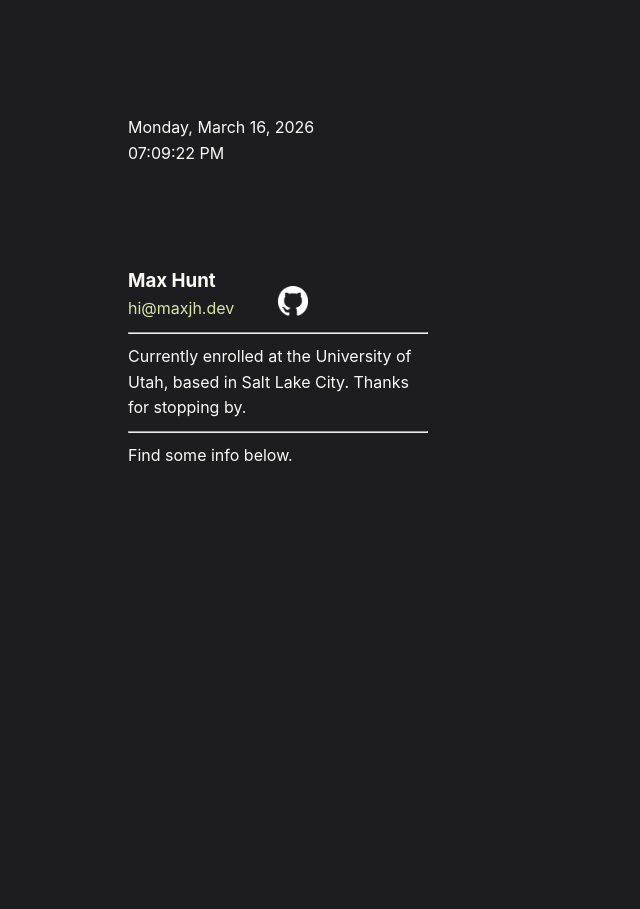
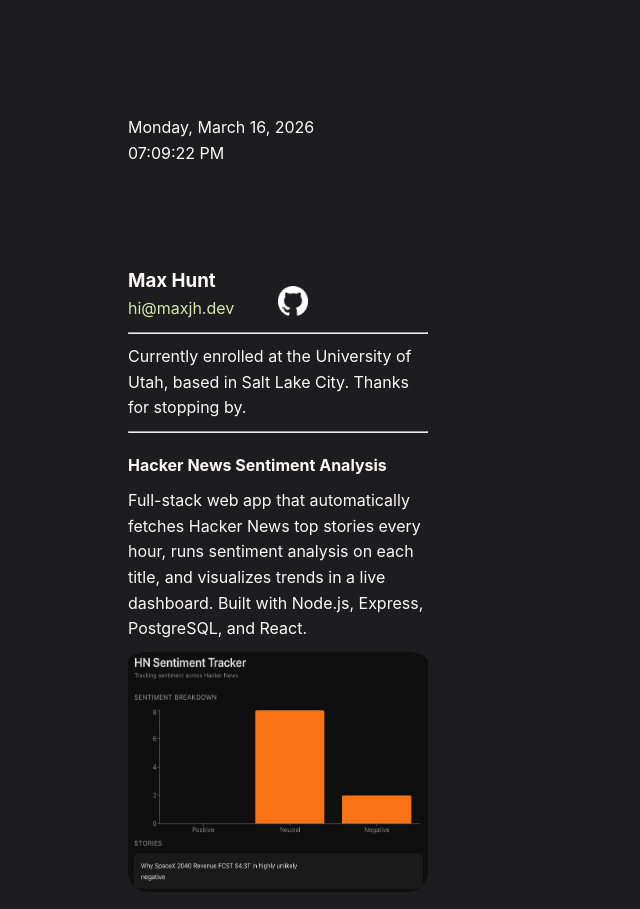
Before and after one commit to tastefulblues/portfolio, a React (Vite) app: page / in a window 1280 px wide. Shown: the whole page, without its empty margins (0-640 px from the left). Before the commit the page ends 800 px from the top, so only its background shows below. Built offline with nearby package versions, Linux system fonts and the light colour scheme.

Commit message:
project addition

```diff
--- a/src/App.jsx
+++ b/src/App.jsx
@@ -1,4 +1,5 @@
 import gitIcon from './assets/GitHub_Invertocat_White.png'
+import hnIcon from './assets/hacker-news-s.png'
 import Clock from './components/Clock'
 
 function App() {
@@ -12,11 +13,12 @@ function App() {
         <h3>Max Hunt</h3>
         <p><a href = "mailto:hi@maxjh.dev">hi@maxjh.dev</a></p>
       </div>
-      <a href = "https://github.com/tastefulblues">
-      <img src = {gitIcon} className = "git"/>
+      <a href = "https://github.com/tastefulblues" target = "_blank">
+      <img src = {gitIcon} className = "gitIcon"/>
       </a>
 
     </div>
+
     <hr></hr>
     <div className = "bio">
       <p>
@@ -25,8 +27,20 @@ function App() {
       </p>
     </div>
     <hr></hr>
-    <div className = "bio">
-      Find some info below.
+
+    <div className = "projects">
+      <div className = "projectCard">
+        <h4 className = "projectHead">Hacker News Sentiment Analysis</h4>
+        <ul className = "a">
+          <liv>Full-stack web app that automatically fetches Hacker News top stories every hour,
+            runs sentiment analysis on each title, and visualizes trends in a live dashboard.
+            Built with Node.js, Express, PostgreSQL, and React.
+          </liv>
+        </ul>
+        <a href = "https://hn-sentiment.vercel.app/" target = "_blank">
+        <img src = {hnIcon} className = "hnIcon"/>
+        </a>
+      </div>
     </div>
   </>
   )
--- a/src/index.css
+++ b/src/index.css
@@ -31,12 +31,32 @@ body
   padding-top: 100px;
 }
 
-
 .bio
 {
   width: 300px;
   padding-top: 10px;
   padding-bottom: 10px;
+}
+
+
+.projects
+{
+  display: grid;
+  grid-template-columns: auto;
+  width: 600px;
+  padding-top: 10px;
+  padding-bottom: 10px;
+}
+
+.projectHead
+{
+  padding-top: 10px;
+  padding-bottom: 10px;
+}
+
+.projectCard
+{
+  width: 300px;
 }
 
 a
@@ -51,20 +71,35 @@ hr
   color: #363639;
 }
 
-img
+.gitIcon
 {
   width: 30px;
   height: 30px;
   margin-top: 120px;
 }
 
-.git
+.gitIcon
 {
   transition: 300ms linear;
 }
 
-.git:hover
+.gitIcon:hover
 {
   transform: scale(1.2);
   cursor: pointer;
 }
+
+.hnIcon
+{
+  width: 300px;
+  height: 250px;
+  border-radius: 20px;
+  padding-top: 10px;
+  transition: 300ms linear;
+}
+
+.hnIcon:hover
+{
+  transform: scale(1.05);
+  cursor: pointer;
+}
```
Also changed, not shown: src/assets/hacker-news-s.png (added).
